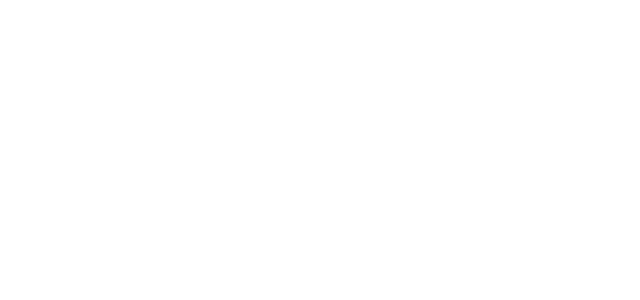
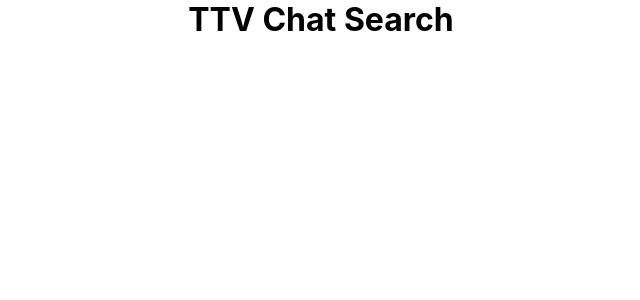
Before and after one commit to sz-sebestyen/ttv-chat-search, a React (Create React App) app in the folder frontend/: page / in a window 1280 px wide. Shown: the top 300 px of the page, without its empty margins (319-959 px from the left). Built offline with nearby package versions, Linux system fonts and the light colour scheme.

Commit message:
Add react-router

```diff
--- a/frontend/package.json
+++ b/frontend/package.json
@@ -8,6 +8,7 @@
     "@testing-library/user-event": "^12.1.10",
     "react": "^17.0.2",
     "react-dom": "^17.0.2",
+    "react-router-dom": "^5.2.0",
     "react-scripts": "4.0.3",
     "web-vitals": "^1.0.1"
   },
--- a/frontend/src/App.js
+++ b/frontend/src/App.js
@@ -1,7 +1,12 @@
 import "./App.css";
+import Router from "./pages/Router";
 
 function App() {
-  return <div className="App"></div>;
+  return (
+    <div className="App">
+      <Router />
+    </div>
+  );
 }
 
 export default App;
--- /dev/null
+++ b/frontend/src/pages/Home.jsx
@@ -0,0 +1,11 @@
+import React from "react";
+
+function Home() {
+  return (
+    <div>
+      <h1>TTV Chat Search</h1>
+    </div>
+  );
+}
+
+export default Home;
--- /dev/null
+++ b/frontend/src/pages/NotFound.jsx
@@ -0,0 +1,7 @@
+import React from "react";
+
+function NotFound() {
+  return <div>404 Page not found</div>;
+}
+
+export default NotFound;
--- /dev/null
+++ b/frontend/src/pages/Router.jsx
@@ -0,0 +1,19 @@
+import { BrowserRouter, Switch, Route } from "react-router-dom";
+import NotFound from "./NotFound";
+import Home from "./Home";
+
+const Router = () => (
+  <BrowserRouter>
+    <Switch>
+      <Route exact path="/">
+        <Home />
+      </Route>
+
+      <Route path="/*">
+        <NotFound />
+      </Route>
+    </Switch>
+  </BrowserRouter>
+);
+
+export default Router;
```
Also changed, not shown: 1 other file (tests, documents, lock files or other folders).
